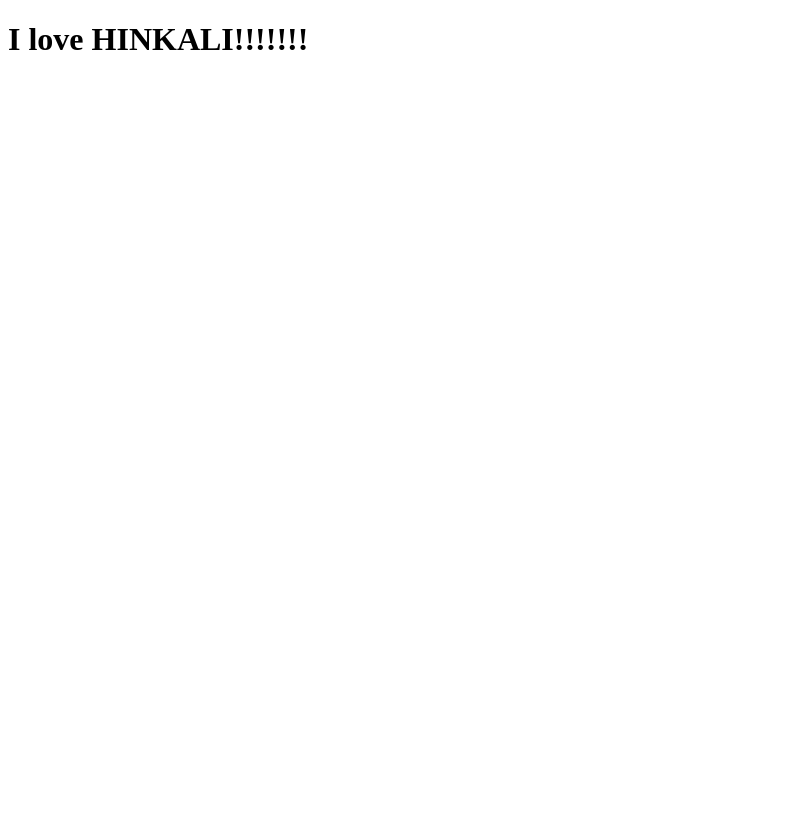
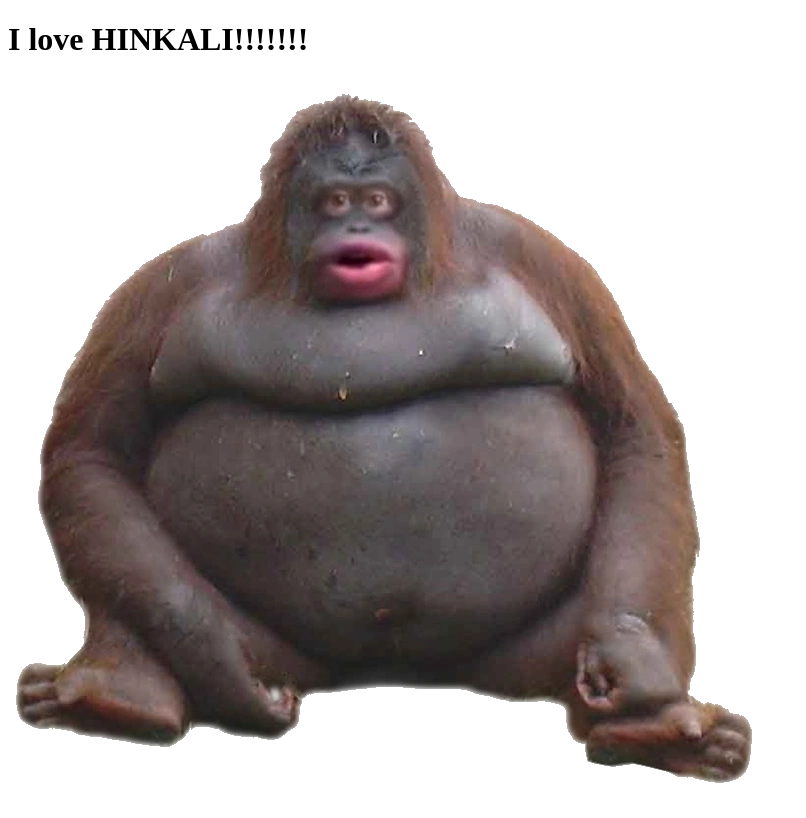
Before and after one commit to walkinslo/walkinslo.github.io, a plain HTML site: page index.html in a window 1280 px wide. Shown: the whole page, without its empty margins (0-806 px from the left). Drawn offline with Linux system fonts and the light colour scheme.

Commit message:
Funny image fix

```diff
--- a/index.html
+++ b/index.html
@@ -9,5 +9,6 @@
         <h1>
             I love HINKALI!!!!!!!
         </h1>
+        <img src="Le_monk.webp">
     </body>
 </html>
```
